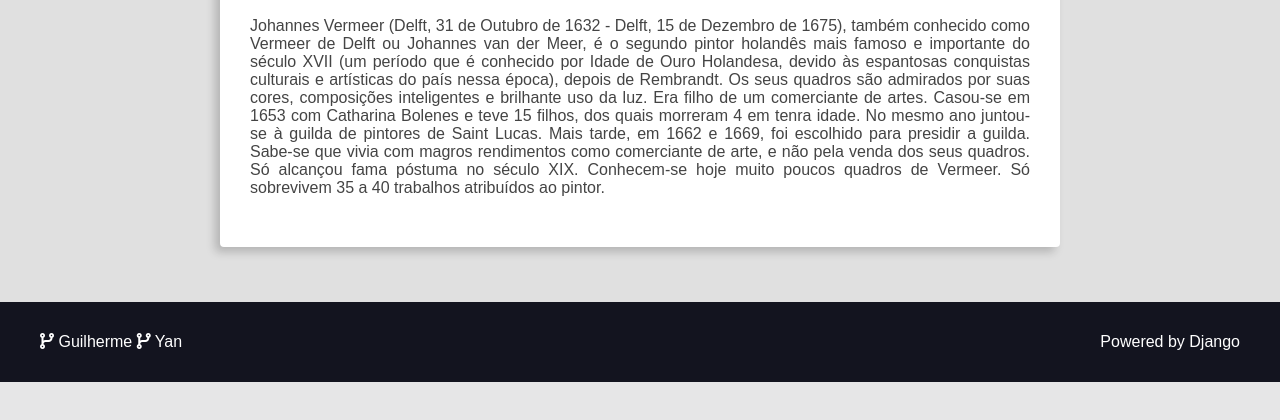
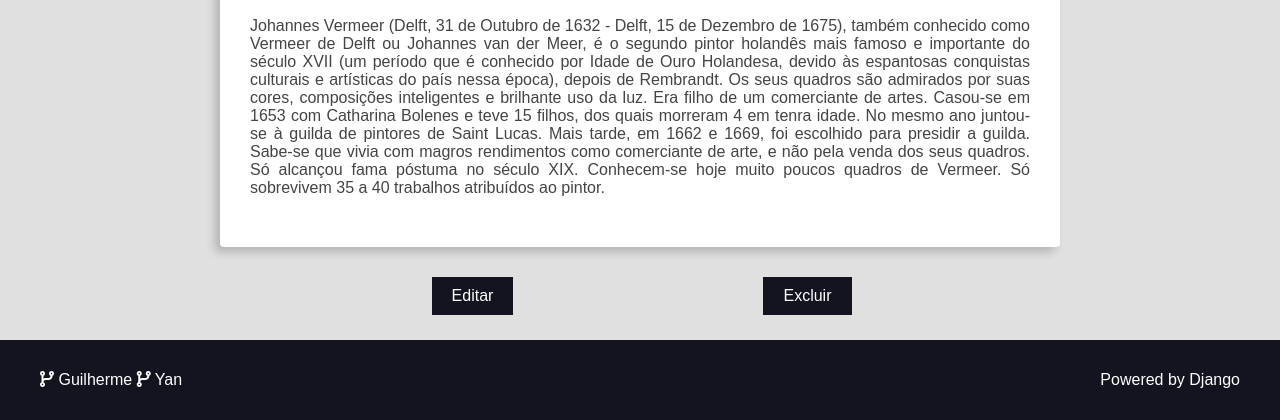
Before and after one commit to GuilhermeGonSoares/Art-Museum, a Django app: page /user/dashboard/painting/2/ in a window 1280 px wide. Shown: the part 2254-2674 px from the top of the page. Before the commit the page ends 2636 px from the top, so only its background shows below. Run offline with Django 4.2, Linux system fonts and the light colour scheme; data comes from the database, SQL or seed files in the repository; both versions use the stored data as it was after the commit; some libraries are stand-ins or nearby versions.

Commit message:
confimação ao excluir post

```diff
--- a/museum/templates/museum/pages/detail_painting.html
+++ b/museum/templates/museum/pages/detail_painting.html
@@ -5,5 +5,15 @@
 <div class="main-content main-content-detail container" id="details-page">
     {% include 'museum/partials/painting.html' %}
 </div>
-
+    {% if edit is True %}
+        <div class="form-content center form-content-grid">
+            <div class="form-group ">
+                <a class="link-to-button" href="{% url 'user:painting_edit' painting.id %}">Editar</a>
+            </div>
+            <form class = "form-delete" action="{% url 'user:painting_delete' painting.id %}" method="POST">
+                {% csrf_token %}
+                <button class="plaintext-button" type="submit">Excluir</button>
+            </form>
+        </div>
+    {% endif %}
 {% endblock content %}
--- a/museum/views.py
+++ b/museum/views.py
@@ -165,5 +165,6 @@ def detail_painting_not_published(request: HttpRequest, painting_id: int) -> Htt
         'painting': painting,
         'isDetailPage': True,
         'search':False,
+        'edit': True,
 
     })
--- a/user/templates/user/pages/dashboard.html
+++ b/user/templates/user/pages/dashboard.html
@@ -25,10 +25,10 @@
                                 <div class="painting-edit">
                                     <i class="fas fa-pen"></i>
                                     <a href="{% url 'user:painting_edit' painting.id %}">Editar</a>
-                                    <form action="{% url 'user:painting_delete' painting.id %}" method="POST">
+                                    <form class = "form-delete" action="{% url 'user:painting_delete' painting.id %}" method="POST">
                                         {% csrf_token %}
                                         <i class="fas fa-trash"></i>
-                                        <button class="plaintext-button" type="submit">Excluir</button>
+                                        <button id = "button-delete" class="plaintext-button" type="submit">Excluir</button>
                                     </form>
                                 </div>
                             </div>
--- a/user/urls.py
+++ b/user/urls.py
@@ -12,8 +12,8 @@ urlpatterns = [
     path('logout/', views.logout_user, name='logout'),
     path('dashboard/', views.dashboard, name='dashboard'),
     path('painting/create/', views.painting_create, name='painting_create'),
+    path('painting/author/create/', views.painting_author_create, name='painting_author_create'),
+    path('painting/church/create/', views.painting_church_create, name='painting_church_create'),
     path('painting/<int:id>/delete/', views.painting_delete, name='painting_delete'),
     path('painting/<int:id>/edit/', views.painting_edit, name='painting_edit'),
-    path('painting/author/create/', views.painting_author_create, name='painting_author_create'),
-    path('painting/church/create/', views.painting_church_create, name='painting_church_create'),
 ]
--- a/user/views.py
+++ b/user/views.py
@@ -163,7 +163,7 @@ def painting_create(request:HttpRequest)-> HttpResponse:
     form = RegisterPaintingForm(
             data=request.POST or None,
             files=request.FILES or None,
-        )
+    )
 
     if form.is_valid():
         authors = form.cleaned_data['author']
@@ -188,7 +188,6 @@ def painting_create(request:HttpRequest)-> HttpResponse:
 @login_required(login_url='user:login')
 def painting_author_create(request:HttpRequest) -> HTTPResponse:
     id = request.session.get('painting_edit_id', '')
-
     form = RegisterAuthorForm(data=request.POST or None)
 
     if form.is_valid():
@@ -209,7 +208,7 @@ def painting_author_create(request:HttpRequest) -> HTTPResponse:
 @login_required(login_url='user:login')
 def painting_delete(request:HttpRequest, id:int)-> HttpResponse:
     try:
-        painting = Painting.objects.get(pk=id)
+        painting = Painting.objects.get(pk=id, is_published=False)
     except ObjectDoesNotExist:
         raise Http404("Pintura com esse ID não encontrada!")
 
--- a/website/static/css/style.css
+++ b/website/static/css/style.css
@@ -837,3 +837,50 @@ li{
 .logo-info{
   margin: 10px;
 }
+
+.link-to-button  {
+    background-color: var(--color-primary-dark);
+    color: white;
+    padding: 1rem 2rem;
+    text-align: center;
+    text-decoration: none;
+    display: inline-block;
+  }
+/* The Modal (background) */
+.modal {
+  display: none; /* Hidden by default */
+  position: fixed; /* Stay in place */
+  z-index: 1; /* Sit on top */
+  padding-top: 100px; /* Location of the box */
+  left: 0;
+  top: 0;
+  width: 100%; /* Full width */
+  height: 100%; /* Full height */
+  overflow: auto; /* Enable scroll if needed */
+  background-color: rgb(0,0,0); /* Fallback color */
+  background-color: rgba(0,0,0,0.4); /* Black w/ opacity */
+}
+
+/* Modal Content */
+.modal-content {
+  background-color: #fefefe;
+  margin: auto;
+  padding: 20px;
+  border: 1px solid #888;
+  width: 80%;
+}
+
+/* The Close Button */
+.close {
+  color: #aaaaaa;
+  float: right;
+  font-size: 28px;
+  font-weight: bold;
+}
+
+.close:hover,
+.close:focus {
+  color: #000;
+  text-decoration: none;
+  cursor: pointer;
+}
--- a/website/static/js/script.js
+++ b/website/static/js/script.js
@@ -1 +1,18 @@
-console.log("Javascript loaded")
+function my_scope() {
+    const forms = document.querySelectorAll('.form-delete');
+
+    for (const form of forms){
+        form.addEventListener('submit', function (event) {
+            event.preventDefault();
+
+            const confirmed = confirm("Deseja excluir esse post?");
+
+            if (confirmed) {
+                form.submit();
+            }
+
+        });
+    }
+}
+
+my_scope();
--- a/website/templates/pages/global.html
+++ b/website/templates/pages/global.html
@@ -29,9 +29,8 @@
 
         </div>
         {% include 'templates/partials/footer.html' %}
-        <script src="{% static 'static/js/script.js' %}"></script>
-
     </div>
+    <script src="{% static 'static/js/script.js' %}"></script>
 
 </body>
 
--- a/website/templates/partials/form_author.html
+++ b/website/templates/partials/form_author.html
@@ -1,4 +1,4 @@
-<form action="{% url 'user:painting_author_create' %}" method="POST">
+<form class="form_author_create" action="{% url 'user:painting_author_create' %}" method="POST">
     {% csrf_token %}
     <div class="form-content form-content-grid">
         {% for field in form %}
@@ -29,7 +29,7 @@
 
     <div class="form-content form-content-grid">
         <div class="form-group">
-          <button class="plaintext-button" type="submit">Enviar</button>
+          <button id ="confirm-author-create" class="plaintext-button" type="submit">Enviar</button>
         </div>
     </div>
 
--- a/website/templates/partials/form_painting.html
+++ b/website/templates/partials/form_painting.html
@@ -6,7 +6,8 @@
             <label for="{{field.id_for_label}}">{{field.label}}</label>
 
             {% if field.name == 'author' %}
-                Deseja adicionar um novo autor? <a href="{% url 'user:painting_author_create' %} ">Sim</a>
+                Deseja adicionar um novo autor?
+                <a href="{% url 'user:painting_author_create' %} ">Sim</a>
                 {{field}}
 
             {% elif field.name == 'church' %}
```
Also changed, not shown: db.sqlite3, media/museum/cover/2022/10/19/c2c75c112c60c3b5dd891703ed12d466.jpg (added), media/museum/cover/2022/10/19/c2c75c112c60c3b5dd891703ed12d466_BDKUmuE_C8ikc4V.jpg (added), media/museum/cover/2022/10/19/c2c75c112c60c3b5dd891703ed12d466_BDKUmuE_RuRl42Q.jpg (added).
